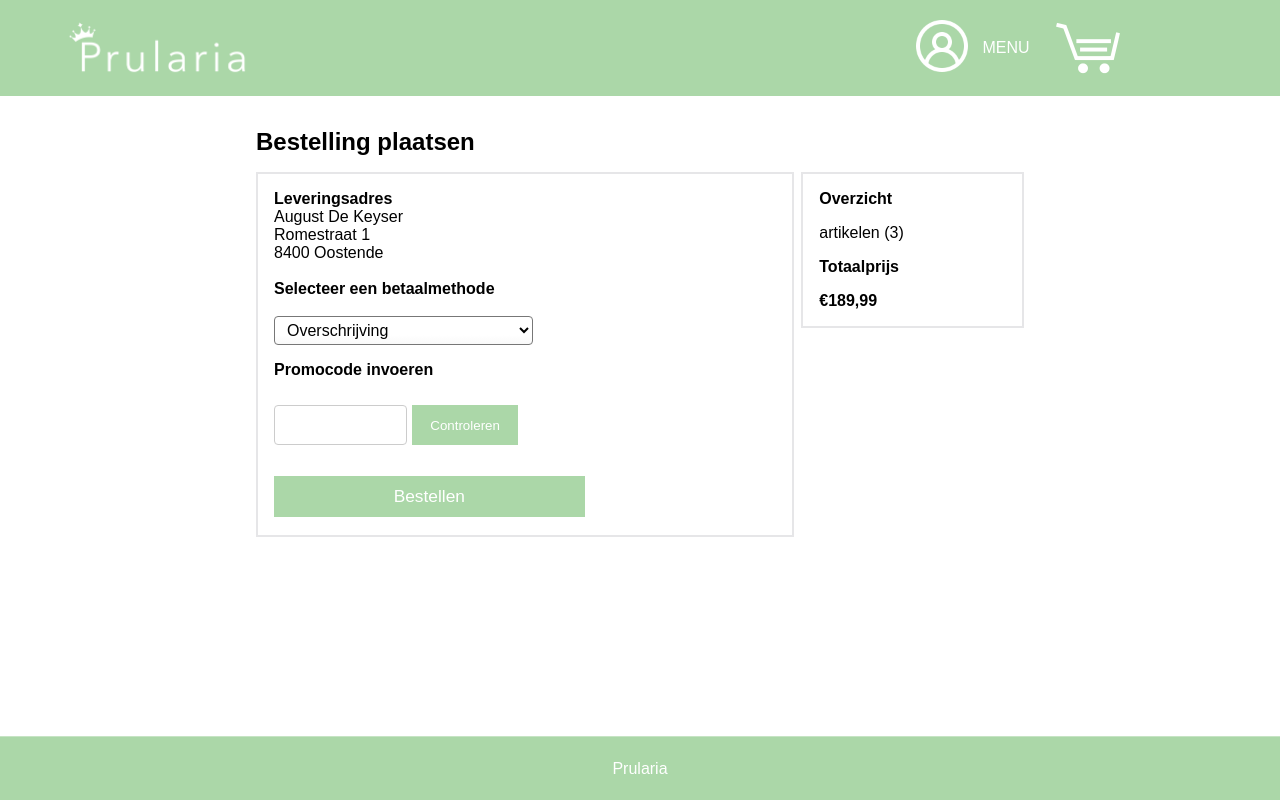
After one commit to Tom-Lcr/Webshop, a PHP site: page /afrekenPaginaController.php in a window 1280 px wide. The commit adds this page. Run offline with PHP 8.4, Linux system fonts and the light colour scheme.

Commit message:
Afrekenpagina eerste versie

```diff
--- /dev/null
+++ b/Presentation/afrekenPagina.php
@@ -0,0 +1,95 @@
+<?php
+
+declare(strict_types=1);
+?>
+<!DOCTYPE html>
+<html lang="nl">
+
+<head>
+    <meta charset="UTF-8">
+    <meta http-equiv="X-UA-Compatible" content="IE=edge">
+    <meta name="viewport" content="width=device-width, initial-scale=1.0">
+    <link rel="stylesheet" href="https://cdnjs.cloudflare.com/ajax/libs/font-awesome/4.7.0/css/font-awesome.min.css">
+    <link rel="stylesheet" href="style.css">
+    <script src="script.js" defer></script>
+    <title>Prularia</title>
+</head>
+
+<body>
+
+    <header>
+        <div class="container">
+            <a href="startPagina.php"><img src="img/logo_prularia_wit.png" alt="logo" id="logo"></a>
+            <nav class="menu">
+                <div class="menuOpties">
+                    <div class="profielMenu">
+                        <a href="#"><img src="img/profiel.png" alt="profiel"></a>
+                        <a href="#" id="menu">MENU</a>
+                    </div>
+                    <a href="#"><img src="img/winkelkar.png" alt="winkelkar"></a>
+                    <!-- Dit is de badge die bij het winkelkarretje aanduidt hoeveel items erin zitten. Het getal vijf is hier placeholder,
+                    hier moet de code komen die het aantal weergeeft -->
+                    <?php
+                    if (isset($_SESSION["aantalitems"])) {
+
+                    ?>
+                        <?php // print count($_SESSION["winkelmand"]);
+                        ?>
+                        <span class='badge badge-warning' id='lblCartCount'> <?php print $_SESSION["aantalitems"]; ?> </span>
+                    <?php
+                    }
+                    ?>
+                    <!--  <span class='badge badge-warning' id='lblCartCount'> 0 </span> -->
+                    <?php
+                    //}
+                    ?>
+                </div>
+            </nav>
+        </div>
+
+    </header>
+
+    <main>
+        <div class="container afrekenPagina">
+            <h2>Bestelling plaatsen</h2>
+            <section class="afrekenDetails">
+                <section class="adres">
+                    <h4>Leveringsadres</h4>
+                    <p>August De Keyser</p>
+                    <p>Romestraat 1</p>
+                    <p>8400 Oostende</p>
+                </section>
+                <br>
+                <form action="" name="afrekenForml">
+                    <section class="betaalmethode">
+                        <h4> Selecteer een betaalmethode</h4>
+                        <br>
+                        <select name="betaalMethode" id="">
+                            <option value="overschrijving">Overschrijving</option>
+                            <option value="kredietkaart">Kredietkaart</option>
+                        </select>
+                    </section>
+                    <section class="promoCodes">
+                        <h4>Promocode invoeren</h4>
+                        <br>
+                        <input type="text" name="promo" id="promo">
+                        <input type="button" value="Controleren" id="promoCheck">
+                    </section>
+                    <input type="submit" value="Bestellen" class="button">
+                </form>
+            </section>
+
+            <aside class="totaalWinkelkar">
+                <h4>Overzicht</h4>
+                <p>artikelen (3)</p>
+                <p class="totaal">Totaalprijs</p>
+                <p class="totaalPrijs">€189,99</p>
+            </aside>
+        </div>
+    </main>
+    <footer class="cf">
+        <div class="container">
+            <p>Prularia</p>
+        </div>
+    </footer>
+</body>
--- /dev/null
+++ b/afrekenPaginaController.php
@@ -0,0 +1,14 @@
+<?php
+
+declare(strict_types=1);
+
+spl_autoload_register();
+
+use Business\WinkelkarService;
+use Business\ArtikelService;
+//use Business\RecensieService;
+
+session_start();
+
+
+include("Presentation/afrekenPagina.php");
--- a/style.css
+++ b/style.css
@@ -560,7 +560,55 @@ input[type=button] {
     font-weight: bold;
 }
 
+/*++++++++++++++++++++++++++++++++ AfrekenPagina +++++++++++++++++++++++++++++++++++*/
 
+.afrekenPagina{
+    width: 60%;
+    margin: 0 auto;
+}
+
+.adres{
+    margin-top: 1em;
+}
+
+.adres p{margin: 0;}
+
+.afrekenDetails{
+    margin-top: 1em;
+    float: left;
+    width: 70%;
+    margin-right: 1%;
+    border: 2px solid #e6e6e8 ;
+    padding-left: 1em;
+}
+
+#promo{
+    width: 10em;
+    height: 3em;
+    margin: 8px 0;
+    display: inline-block;
+    border: 1px solid #ccc;
+    border-radius: 4px;
+    box-sizing: border-box;
+}
+
+#promoCheck{
+    height: 3em;
+    width: 8em;
+    color: white;
+    background-color: #ABD7A8;
+    border: none;
+    transition: 0.3s;
+    transition-timing-function: ease;
+}
+
+#promoCheck:hover {
+    color: white;
+    background: #717171;
+    transition: 0.3s;
+    transition-timing-function: ease;
+    cursor: pointer;
+}
 
 /*clear*/
 
```
